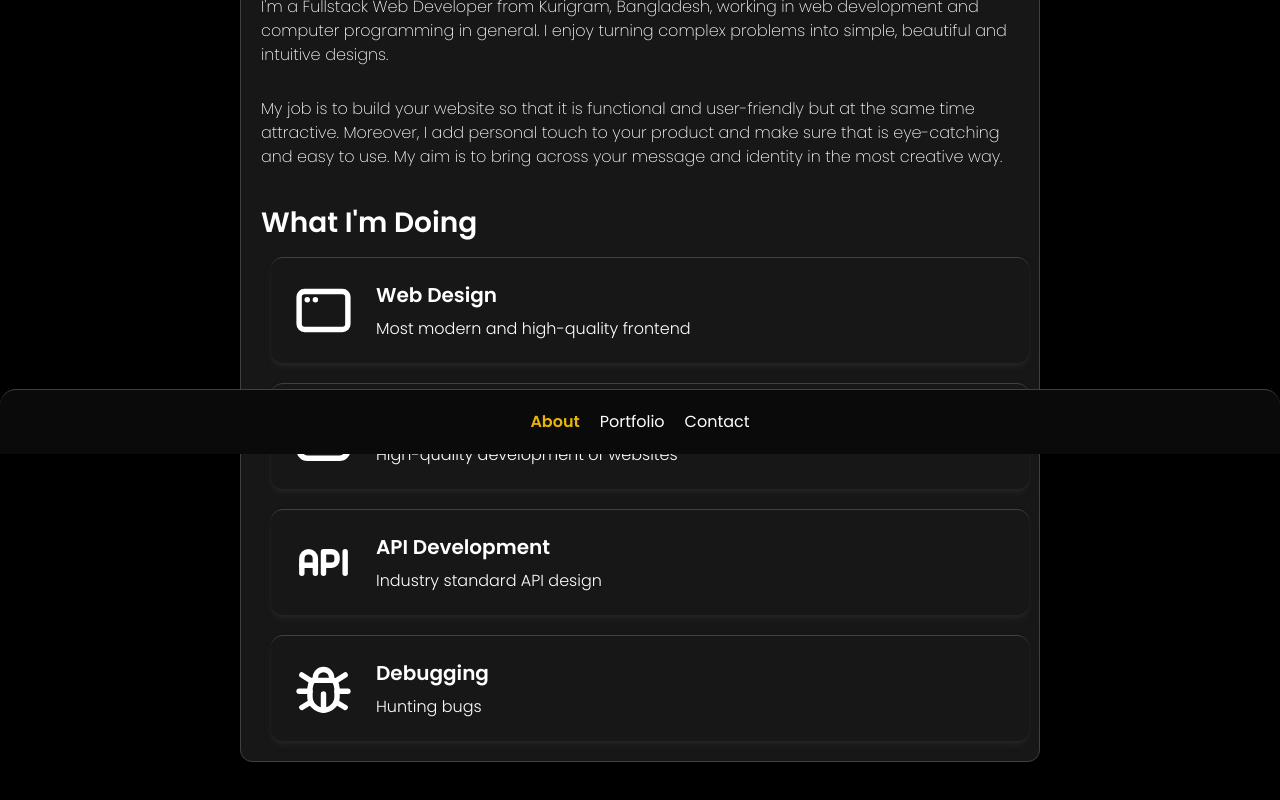
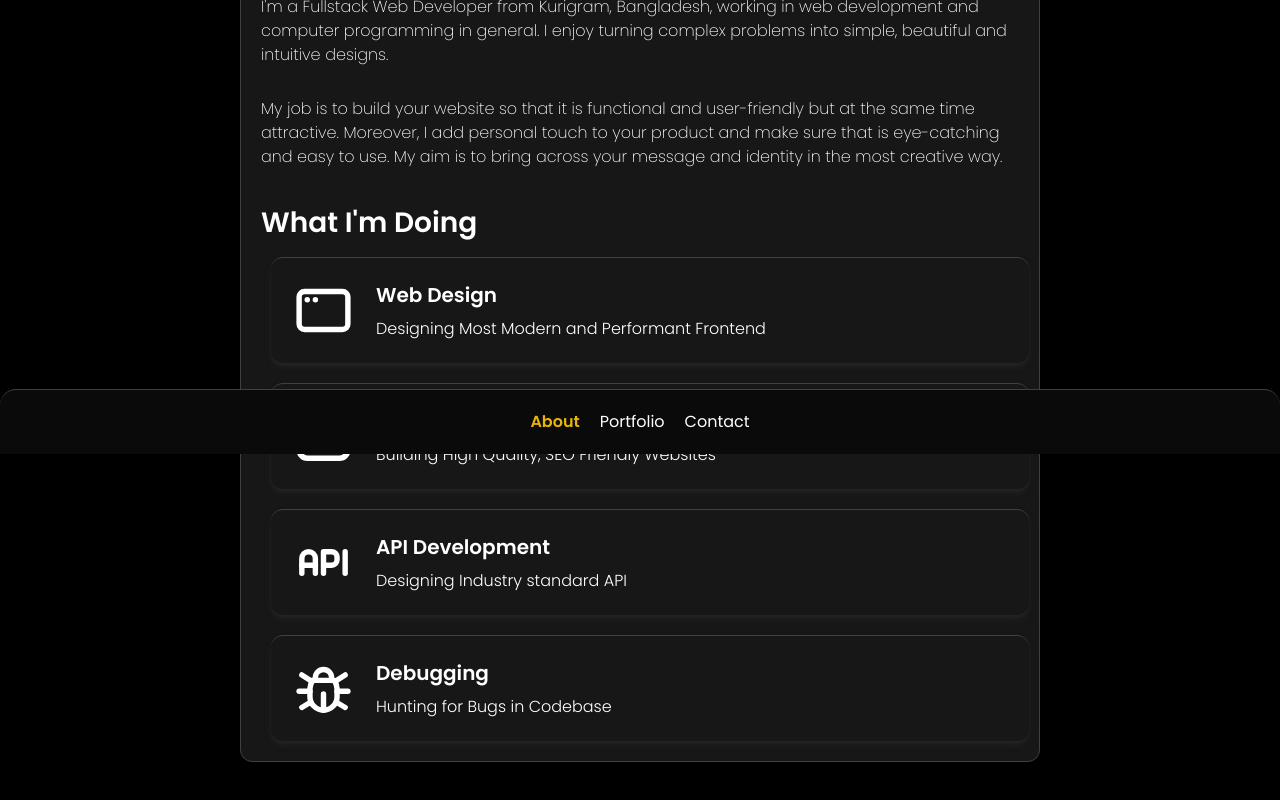
Before and after one commit to utshodebravestone/personal-portfolio, a React (Vite) app: page / in a window 1280 px wide. Shown: the part 346-1146 px from the top of the page. Built offline with nearby package versions, Linux system fonts and the light colour scheme.

Commit message:
better text in about and better styles in portfolio

```diff
--- a/src/components/About.tsx
+++ b/src/components/About.tsx
@@ -6,22 +6,22 @@ const skills = [
   {
     icon: <TbAppWindow size={65} />,
     label: "Web Design",
-    text: "Most modern and high-quality frontend",
+    text: "Designing Most Modern and Performant Frontend",
   },
   {
     icon: <TbServer size={65} />,
     label: "Web Development",
-    text: "High-quality development of websites",
+    text: "Building High Quality, SEO Friendly Websites",
   },
   {
     icon: <TbApi size={65} />,
     label: "API Development",
-    text: "Industry standard API design",
+    text: "Designing Industry standard API",
   },
   {
     icon: <TbBug size={65} />,
     label: "Debugging",
-    text: "Hunting bugs",
+    text: "Hunting for Bugs in Codebase",
   },
 ];
 
--- a/src/components/Project.tsx
+++ b/src/components/Project.tsx
@@ -16,18 +16,18 @@ const Project = ({
   return (
     <div className="relative w-full mx-2.5 md:mx-0 px-2.5 py-2.5 flex flex-col gap-2.5 border-t border-neutral-700 rounded-xl shadow-md shadow-neutral-800 group">
       <img src={thumbnail} alt="thumbnail" className="rounded-md" />
-      <div className="absolute top-0 left-0 w-full h-full flex justify-center items-center gap-2.5 backdrop-blur-sm text-yellow-500 rounded-xl opacity-0 group-hover:opacity-100 transition-opacity duration-500">
+      <div className="absolute top-0 left-0 w-full h-full p-10 flex justify-center items-end gap-2.5 backdrop-blur-sm text-white rounded-xl opacity-0 group-hover:opacity-100 transition-opacity duration-500">
         <a
           href={liveLink}
           target="_black"
-          className="hidden group-hover:block p-3 bg-black cursor-pointer rounded-xl hover:scale-105 transition-all duration-300"
+          className="hidden group-hover:block p-3 bg-neutral-700 cursor-pointer rounded-xl hover:scale-105 transition-all duration-300"
         >
           <FaEye size={25} />
         </a>
         <a
           href={gitLink}
           target="_black"
-          className="hidden group-hover:block p-3 bg-black cursor-pointer rounded-xl hover:scale-105 transition-all duration-300"
+          className="hidden group-hover:block p-3 bg-neutral-700 cursor-pointer rounded-xl hover:scale-105 transition-all duration-300"
         >
           <FaGithub size={25} />
         </a>
```
